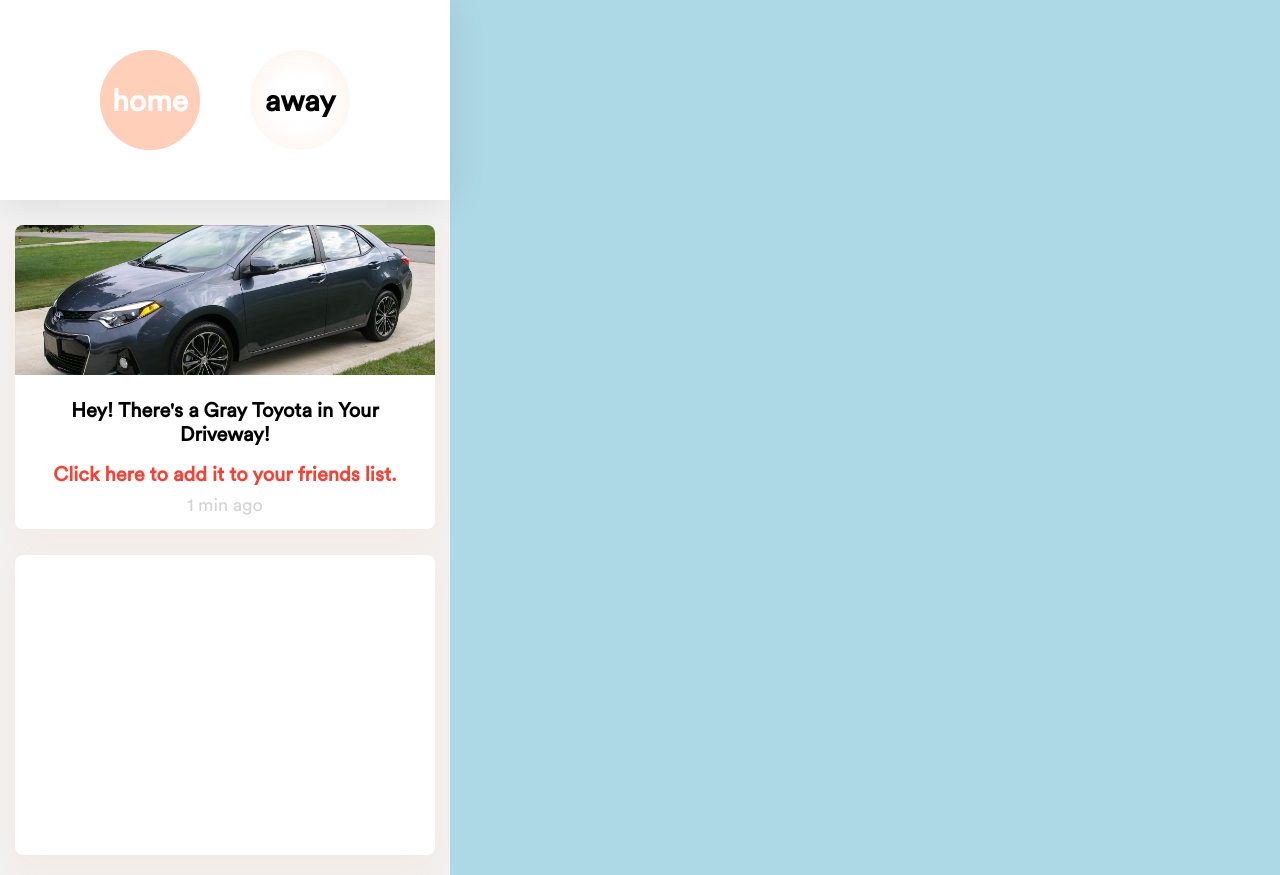
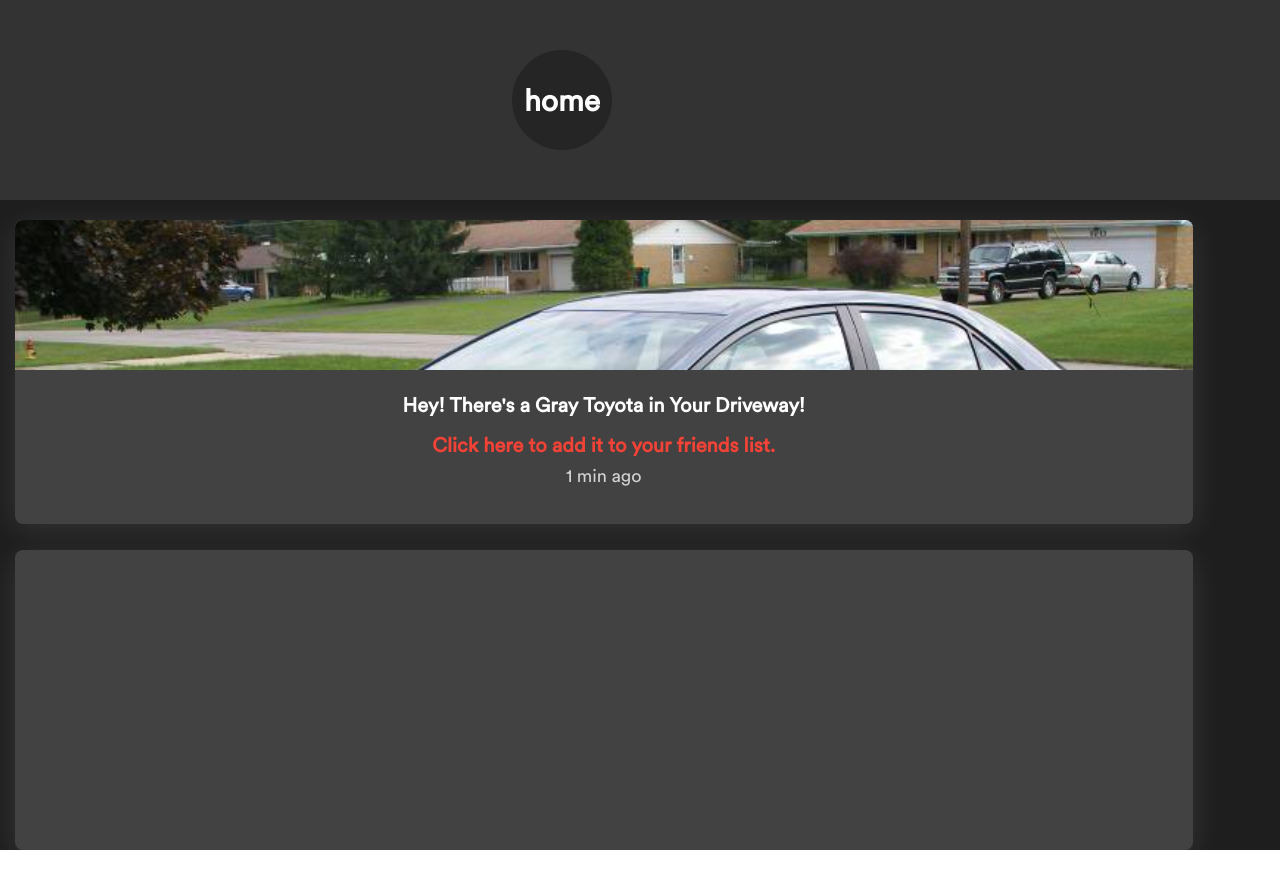
Before and after one commit to br00klyn93/garage-test, a plain HTML site: page ios-ui/index.html in a window 1280 px wide. After the commit the page ends 850 px from the top, so only its background shows below. Drawn offline with Linux system fonts and the light colour scheme.

Commit message:
edits(pre-arnav)

```diff
--- a/ios-ui/index.html
+++ b/ios-ui/index.html
@@ -7,21 +7,16 @@
     <script src="script.js"></script>
 
   </head>
-  <body onload="def();">
+  <body>
 
+<div class="overlay">
     <div id="top-box-container">
         <div id="top-box">
 
-        <div id="left">
-            <div class="circle" onclick="hold(0);">
+        <div id="top-button">
+            <div class="circle">
                 <h4 class="text">home</h4>
             </div>
-        </div>
-
-        <div id="right">
-                <div class="circle" onclick="hold(1);">
-                        <h4 class="text">away</h4>
-                    </div>
         </div>
 
         </div>
@@ -29,7 +24,7 @@
 
 
     <div id="contents">
-        <div class="box">
+        <div class="box" id="box-top">
             <div class="box-top">
                 <img class="box-img" src="imgs/driveway.jpg">
             </div>
@@ -58,5 +53,7 @@
         <div class="box"></div>
     </div>
 
+</div>
+
   </body>
 </html>
--- a/ios-ui/script.js
+++ b/ios-ui/script.js
@@ -3,36 +3,36 @@ var text = document.getElementsByClassName("text");
 
 var currActive = 0;
 
-function def() {
-// Defines any default setup needing to be done
+// function def() {
+// // Defines any default setup needing to be done
 
-    circle[currActive].style.boxShadow = "0px 1px 20px 8px inset rgba(255,207,186,1)";
-    circle[currActive].style.backgroundColor = "rgba(255,207,186, 1)";
-    text[currActive].style.color = "white";
-}
+//     circle[currActive].style.boxShadow = "0px 1px 20px 8px inset rgba(255,207,186,1)";
+//     circle[currActive].style.backgroundColor = "rgba(255,207,186, 1)";
+//     text[currActive].style.color = "white";
+// }
 
 
 
 
-function hold(order) {
-    //Responsible for user interaction with the buttons
+// function hold(order) {
+//     //Responsible for user interaction with the buttons
 
-    if(order != currActive) {
-        circle[currActive].style.boxShadow = "0px 1px 20px 8px inset rgba(255,207,186,.2)";
-        circle[currActive].style.backgroundColor = "white";
-        text[currActive].style.color = "black";
+//     if(order != currActive) {
+//         circle[currActive].style.boxShadow = "0px 1px 20px 8px inset rgba(255,207,186,.2)";
+//         circle[currActive].style.backgroundColor = "white";
+//         text[currActive].style.color = "black";
 
-        circle[order].style.boxShadow = "0px 1px 20px 8px inset rgba(255,207,186,1)";
-        circle[order].style.backgroundColor = "rgba(255,207,186, 1)";
-        text[order].style.color = "white";
+//         circle[order].style.boxShadow = "0px 1px 20px 8px inset rgba(255,207,186,1)";
+//         circle[order].style.backgroundColor = "rgba(255,207,186, 1)";
+//         text[order].style.color = "white";
 
-        currActive = order;
-    }
+//         currActive = order;
+//     }
 
-    circle[order].style.boxShadow = "0px 1px 20px 8px inset rgba(255,207,186,1)";
-    circle[order].style.backgroundColor = "rgba(255,207,186, 1)";
+//     circle[order].style.boxShadow = "0px 1px 20px 8px inset rgba(255,207,186,1)";
+//     circle[order].style.backgroundColor = "rgba(255,207,186, 1)";
 
-    console.log(text);
+//     console.log(text);
 
-    text[order].style.color = "white";
-}
+//     text[order].style.color = "white";
+// }
--- a/ios-ui/style.css
+++ b/ios-ui/style.css
@@ -1,7 +1,7 @@
 html, body {
     margin: 0;
     border: 0;
-    background-color:lightblue;
+    overflow: hidden;
 }
 
 ::-webkit-scrollbar {
@@ -15,38 +15,36 @@ html, body {
   }
 
 #contents {
-    background-color: #f2f2f2;
-    width: 450px;
+    background-color: #1e1e1e;
+    width: 100%;
     height: 650px;
     margin-top:0;
     z-index:0;
-
     overflow-y: auto;
 
 }
 
-#top-box-container {
-    height: 225px;
-    width: 450px;
+#top-box {
+    height: 200px;
+    width: 100%;
     top: 0;
-    background-color:#f2f2f2;
-    z-index: 1;
+    background-color:#333333;
+    box-shadow: -4px 2px 40px 0px rgba(0,0,0,0.1);
+
+
 }
 
-#top-box {
-    height: 200px;
-    width: 450px;
-    top: 0;
-    background-color:white;
-    box-shadow: -4px 2px 40px 0px rgba(0,0,0,0.1);
+#box-top {
+    margin-top: 20px;
 }
 
+
 .box {
-    width: 420px;
+    width: 92%;
     height: 300px;
-    background-color: white;
+    background-color: #424242;
     margin: auto;
-    box-shadow: 0px 8px 30px 1px rgba(255,207,186,.3);
+    box-shadow: 0px 8px 30px 1px rgba(255,255,255,.1);
     z-index: 1;
     margin-left: 15px;
     border-radius: 8px;
@@ -64,21 +62,17 @@ html, body {
     margin-top: 50px;
     height: 100px;
     width: 100px;
-    background-color:white;
+    color: white;
+    background-color:#252526;
     border-radius: 100px;
     position: absolute;
     text-align: center;
     line-height: 25px;
     font-size: 30px;
     font-family: 'circular';
-    box-shadow: 0px 1px 20px 8px inset rgba(255,207,186,.2);
+    /* box-shadow: 0px 1px 20px 8px inset rgba(51,51,51,.2); */
     transition: 0.3s;
 
-}
-
-.circle:hover {
-    box-shadow: 0px 1px 20px 8px inset rgba(255,207,186,1);
-    background-color: rgba(255,207,186, 0.5);
 }
 
 .text {
@@ -86,35 +80,41 @@ html, body {
 }
 
 
-#right {
-    margin-left: 250px;
-}
+/* #right {
+    margin-left: 60%;
+} */
 
-#left {
-    margin-left: 100px;
+#top-button {
+    position: absolute;
+    /* margin-left:100px; */
+    left: 40%;
 }
 
 .box-top {
-    clip: rect(100px,200px,200px,200px);
+    background-color: #424242;
+    border-top-left-radius: 8px;
+    border-top-right-radius: 8px;
 }
 
 .box-img {
     height: 150px;
-    width: 420px;
+    width: 100%;
     object-fit: cover;
     object-position: 100% -50px;
     border-top-left-radius: 8px;
     border-top-right-radius: 8px;
-
+    background-color: #424242;
+    margin-bottom: 0;
 }
 
 .box-bottom {
     z-index: 100;
     height: 150px;
-    background-color: white;
-    width: 420px;
+    background-color: #424242;
+    width: 100%;
     border-bottom-left-radius: 8px;
     border-bottom-right-radius: 8px;
+    margin-top: 0;
 
 }
 
@@ -125,6 +125,7 @@ html, body {
     font-family: 'circular';
     margin-bottom: 0px;
     padding: 20px;
+    color: white;
 }
 
 .box-info {
@@ -144,3 +145,11 @@ html, body {
     margin-top: -10px;
 
 }
+
+.overlay {
+    background-color: red;
+    position: absolute;
+    width:100%;
+    height: 850px;
+    z-index: 1000;
+}
```
